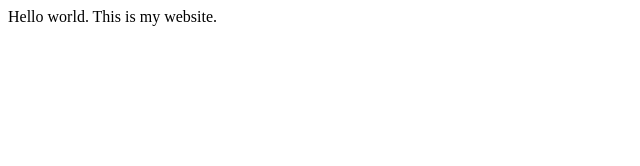
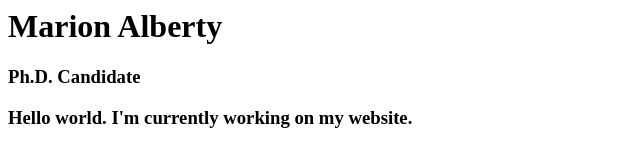
Before and after one commit to marionalberty/marionalberty.github.io, a plain HTML site: page index.html in a window 1280 px wide. Shown: the whole page, without its empty margins (0-640 px from the left). Drawn offline with Linux system fonts and the light colour scheme.

Commit message:
Added headers and comments to index.html

```diff
--- a/index.html
+++ b/index.html
@@ -1 +1,12 @@
-Hello world. This is my website.
+<!-- Header level 1 -->
+<h1>Marion Alberty<h1>
+
+<h3>Ph.D. Candidate<h3>
+
+
+<!-- This is how you make a comment -->
+<!-- It would be good to start with an outline, that will be the first task after class -->
+
+
+
+<p>Hello world. I'm currently working on  my website.<p>
```
